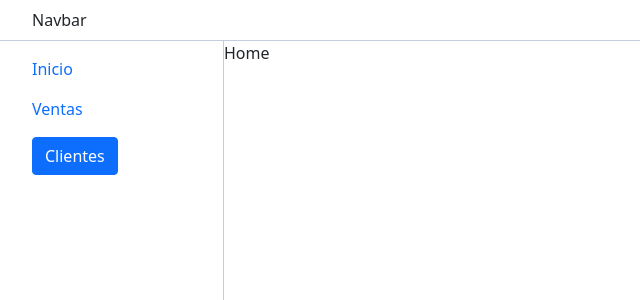
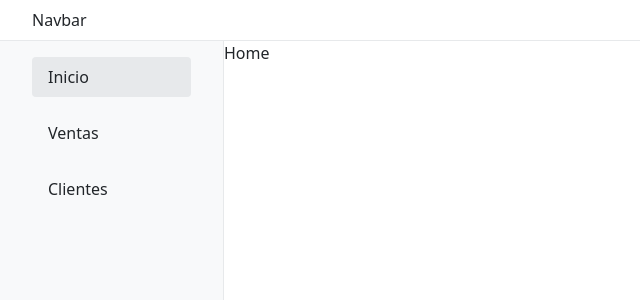
Before and after one commit to francosbenitez/react-dashboard, a React (Create React App) app: page / in a window 1280 px wide. Shown: the top 300 px of the page, without its empty margins (0-640 px from the left). Built offline with nearby package versions, Linux system fonts and the light colour scheme.

Commit message:
improving app

```diff
--- a/src/App.scss
+++ b/src/App.scss
@@ -10,7 +10,7 @@ body {
 }
 
 $light: #ffffff;
-$gray: #c4ccde;
+$gray: #e7e9eb;
 
 .flex {
   display: flex;
@@ -33,6 +33,9 @@ $gray: #c4ccde;
       margin-bottom: 1rem;
       a {
         text-decoration: none;
+        &.active {
+          background-color: $gray;
+        }
       }
     }
   }
--- a/src/components/Sidebar.js
+++ b/src/components/Sidebar.js
@@ -1,17 +1,17 @@
-import { Link } from 'react-router-dom'
+import { NavLink } from 'react-router-dom'
 
 const Sidebar = () => {
     return (
-        <div className="sidebar">
+        <div className="sidebar bg-light">
             <ul>
                 <li>
-                    <Link to="/">Inicio</Link>
+                    <NavLink to="/" className="text-dark rounded py-2 w-100 d-inline-block px-3" exact activeClassName="active">Inicio</NavLink>
                 </li>
                 <li>
-                    <Link to="/sales">Ventas</Link>
+                    <NavLink to="/sales" className="text-dark rounded py-2 w-100 d-inline-block px-3" exact activeClassName="active">Ventas</NavLink>
                 </li>
                 <li>
-                    <Link to="/clients" className="btn btn-primary">Clientes</Link>
+                    <NavLink to="/clients" className="text-dark rounded py-2 w-100 d-inline-block px-3" exact activeClassName="active">Clientes</NavLink>
                 </li>
             </ul>
         </div>
```
